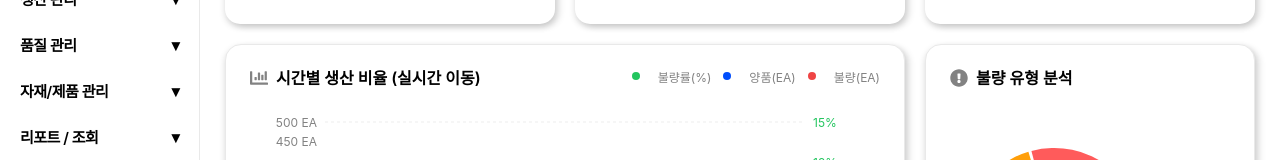
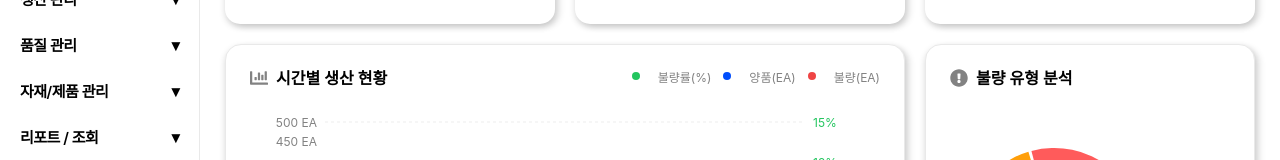
Before and after one commit to mes-team-2/React, a React (Create React App) app: page /mes/test in a window 1280 px wide. Shown: the part 213-373 px from the top of the page. Built offline with nearby package versions, Linux system fonts and the light colour scheme; sample sign-in values are in the browser's storage.

Commit message:
오타 수정

```diff
--- a/src/pages/Test.js
+++ b/src/pages/Test.js
@@ -233,7 +233,7 @@ export default function Dashboard() {
           <CardHeader>
             <CardHeaderTitle>
               <FaChartBar />
-              <span>시간별 생산 비율 (실시간 이동)</span>
+              <span>시간별 생산 현황</span>
             </CardHeaderTitle>
             <div className="legend">
               <span
```
